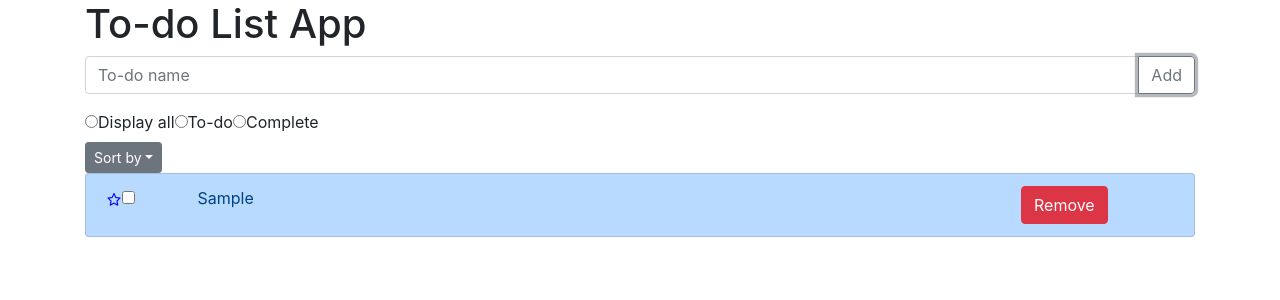
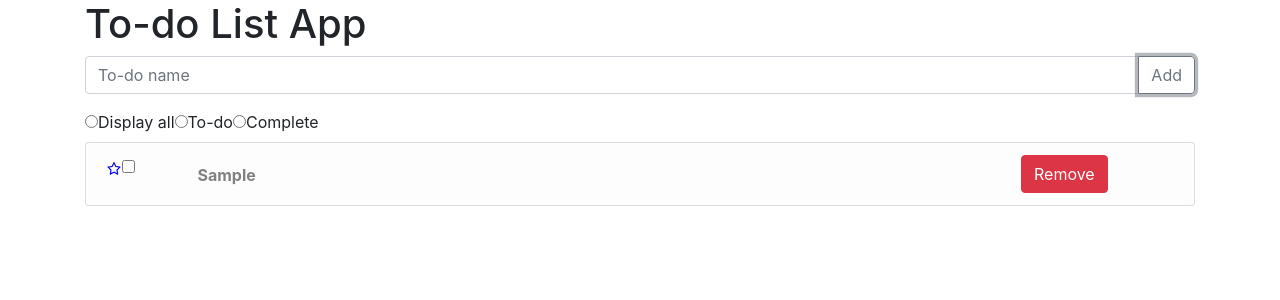
Before and after one commit to HORACINIS/todo-list, a React (Create React App) app: page / in a window 1280 px wide. Both pictures are taken after typing "Sample" into the empty fields and a click on the button "Add". Shown: the top 300 px of the page. Built offline with nearby package versions, Linux system fonts and the light colour scheme.

Commit message:
Changed style for the todo items and also added a sort by complete filter to the dropdown menu

```diff
--- a/src/components/TodoListItems.js
+++ b/src/components/TodoListItems.js
@@ -44,7 +44,7 @@ const TodoListItem = ({ todoItem, removeTodoItem, completeTodoItem, priorityTodo
   const iconStyle = { fill: 'blue', size: '20px' }
 
   return (
-    <ListGroup.Item variant="primary">
+    <ListGroup.Item variant={isComplete ? 'success' : 'light'}>
       <Row>
         <Col xs='2' md='2' lg='1' >
           {!priority ?
@@ -56,8 +56,8 @@ const TodoListItem = ({ todoItem, removeTodoItem, completeTodoItem, priorityTodo
             onChange={(e) => completeTodoItem(e, todoItem)}
           />
         </Col>
-        <Col>
-          {name}
+        <Col className='mt-2'>
+          <b>{name}</b>
         </Col>
         <Col xs='4' md='2' lg="2">
           <Button variant='danger' onClick={() => {
--- a/src/components/filters/DropdownMenu.js
+++ b/src/components/filters/DropdownMenu.js
@@ -2,12 +2,14 @@ import React from 'react';
 import DropdownButton from 'react-bootstrap/DropdownButton';
 import Dropdown from 'react-bootstrap/Dropdown';
 
-const DropdownMenu = ({ sortTodoItemsByName, sortTodoItemsByPriority, sortTodoItemsByTimeCreated }) => {
+const DropdownMenu = ({ sortTodoItemsByName, sortTodoItemsByPriority, sortTodoItemsByTimeCreated, sortTodoItemsByComplete }) => {
   return (
     <DropdownButton id="dropdown-basic-button" size="sm" variant="secondary" title="Sort by">
       <Dropdown.Item onClick={(e) => sortTodoItemsByName(e)}>Name</Dropdown.Item>
       <Dropdown.Item onClick={(e) => sortTodoItemsByPriority(e)}>Priority</Dropdown.Item>
+      <Dropdown.Item onClick={(e) => sortTodoItemsByComplete(e)}>Complete</Dropdown.Item>
       <Dropdown.Item onClick={(e) => sortTodoItemsByTimeCreated(e)}>Time Created</Dropdown.Item>
+
     </DropdownButton>
   )
 }
--- a/src/components/filters/Filters.js
+++ b/src/components/filters/Filters.js
@@ -36,6 +36,15 @@ const Filters = ({ todoItems, setTodoItems, setRadioBtnSelected }) => {
     setTodoItems((prevState) => [...prevState]);
   }
 
+  const handleSortTodoItemsByComplete = (e) => {
+    todoItems.sort((a, b) => {
+      if (a.isComplete > b.isComplete) return -1;
+      if (a.isComplete < b.isComplete) return 1;
+      return 0;
+    })
+    setTodoItems((prevState) => [...prevState]);
+  }
+
   const handleSortTodoItemsByTimeCreated = (e) => {
     todoItems.sort((a, b) => {
       if (a.index < b.index) return -1;
@@ -55,12 +64,12 @@ const Filters = ({ todoItems, setTodoItems, setRadioBtnSelected }) => {
           radioBtnOptions={RADIO_OPTIONS}
         />
       ))}
-      <br />
-      <DropdownMenu
+      {todoItems.length > 2 && <DropdownMenu
         sortTodoItemsByName={handleSortTodoItemsByName}
         sortTodoItemsByPriority={handleSortTodoItemsByPriority}
         sortTodoItemsByTimeCreated={handleSortTodoItemsByTimeCreated}
-      />
+        sortTodoItemsByComplete={handleSortTodoItemsByComplete}
+      />}
     </React.Fragment>
   )
 }
```
